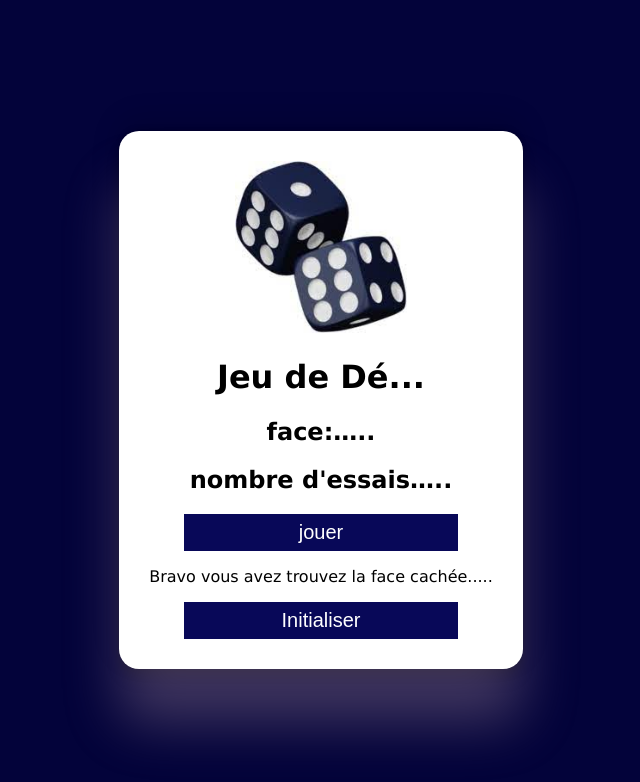
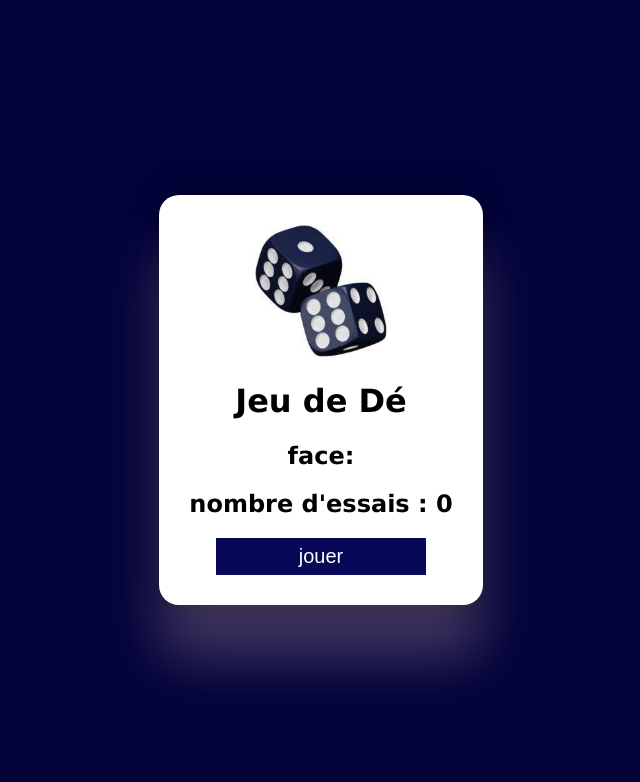
Before and after one commit to lamnaourm/atelier05dev201, a React (Create React App) app: page / in a window 1280 px wide. Shown: the top 782 px of the page, without its empty margins (319-959 px from the left). Built offline with nearby package versions, Linux system fonts and the light colour scheme.

Commit message:
solution

```diff
--- a/src/App.js
+++ b/src/App.js
@@ -2,9 +2,12 @@ import './App.css';
 import JeuDe from './components/JeuDe';
 
 function App() {
+
+  const valeur = Math.floor(Math.random() * 6) + 1;
+
   return (
     <div className="container">
-      <JeuDe cache={2} />
+      <JeuDe cache={valeur} />
     </div>
   );
 }
--- a/src/components/JeuDe.jsx
+++ b/src/components/JeuDe.jsx
@@ -9,7 +9,10 @@ export default class JeuDe extends Component {
 
     jouer() {
         const valeur = Math.floor(Math.random() * 6) + 1;
-        //completer le code
+        if (valeur === this.props.cache)
+            this.setState({ face: valeur, compteur: this.state.compteur + 1, fin: true })
+        else
+            this.setState({ face: valeur, compteur: this.state.compteur + 1 })
     }
     initialiser() {
         this.setState({ face: null, compteur: 0, fin: false });
@@ -18,13 +21,16 @@ export default class JeuDe extends Component {
     render() {
         return (
             <div className='jeu'>
-                <img src={require('../images/de.jpeg')} alt='logo de dé'/>
-                <h1>Jeu de Dé...</h1>
-                <h2>face:….. </h2>
-                <h2>nombre d'essais…..</h2>
-                <button onClick={() => this.jouer()}>jouer</button>
-                <p>Bravo vous avez trouvez la face cachée.....</p>
-                <button onClick={() => this.initialiser()}>Initialiser</button>
+                <img src={require('../images/de.jpeg')} alt='logo de dé' />
+                <h1>Jeu de Dé</h1>
+                <h2>face:{this.state.face} </h2>
+                <h2>nombre d'essais : {this.state.compteur}</h2>
+                {this.state.fin ?
+                <div><p>Bravo vous avez trouvez la face cachée.....</p>
+                <button onClick={() => this.initialiser()}>Initialiser</button></div>
+                :
+                <button onClick={() => this.jouer()}>jouer</button>}
+
             </div>
         )
     }
```
